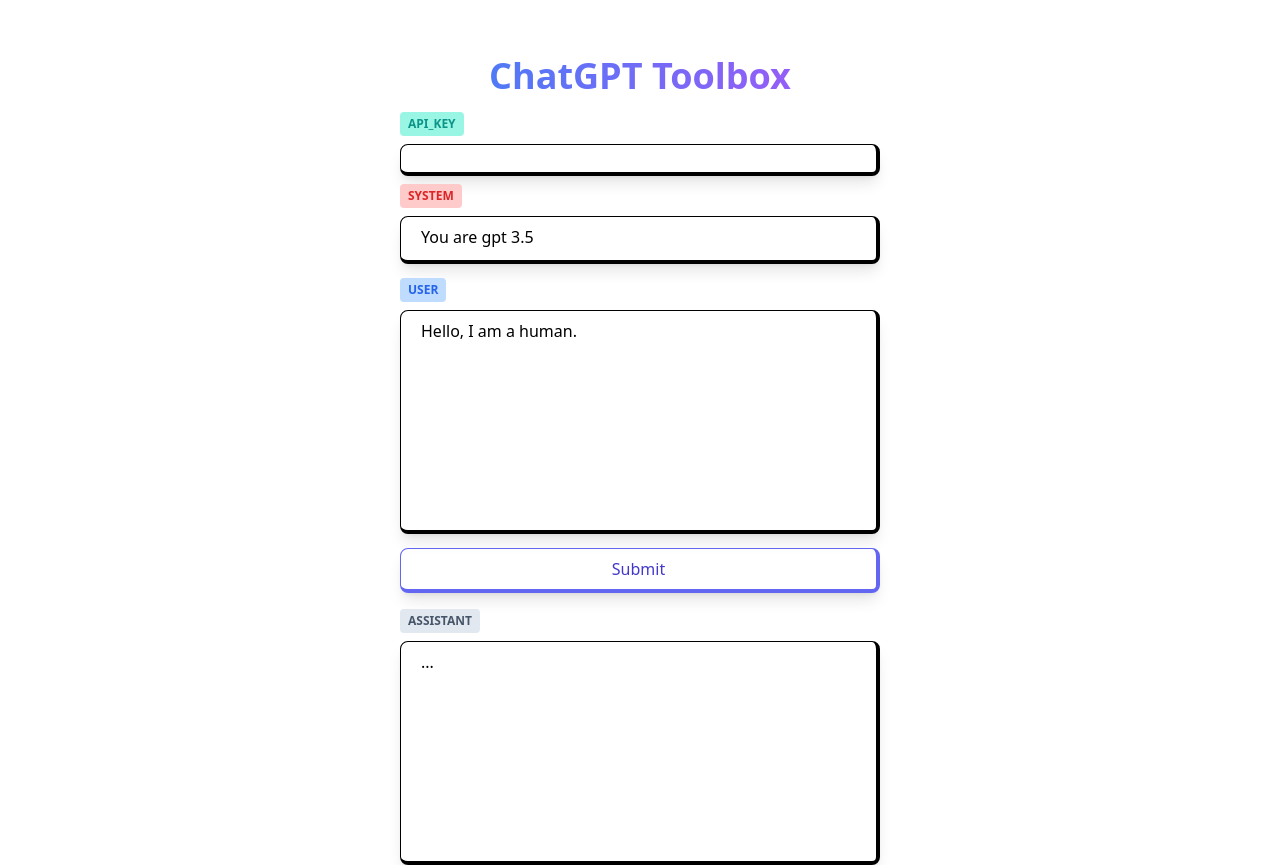
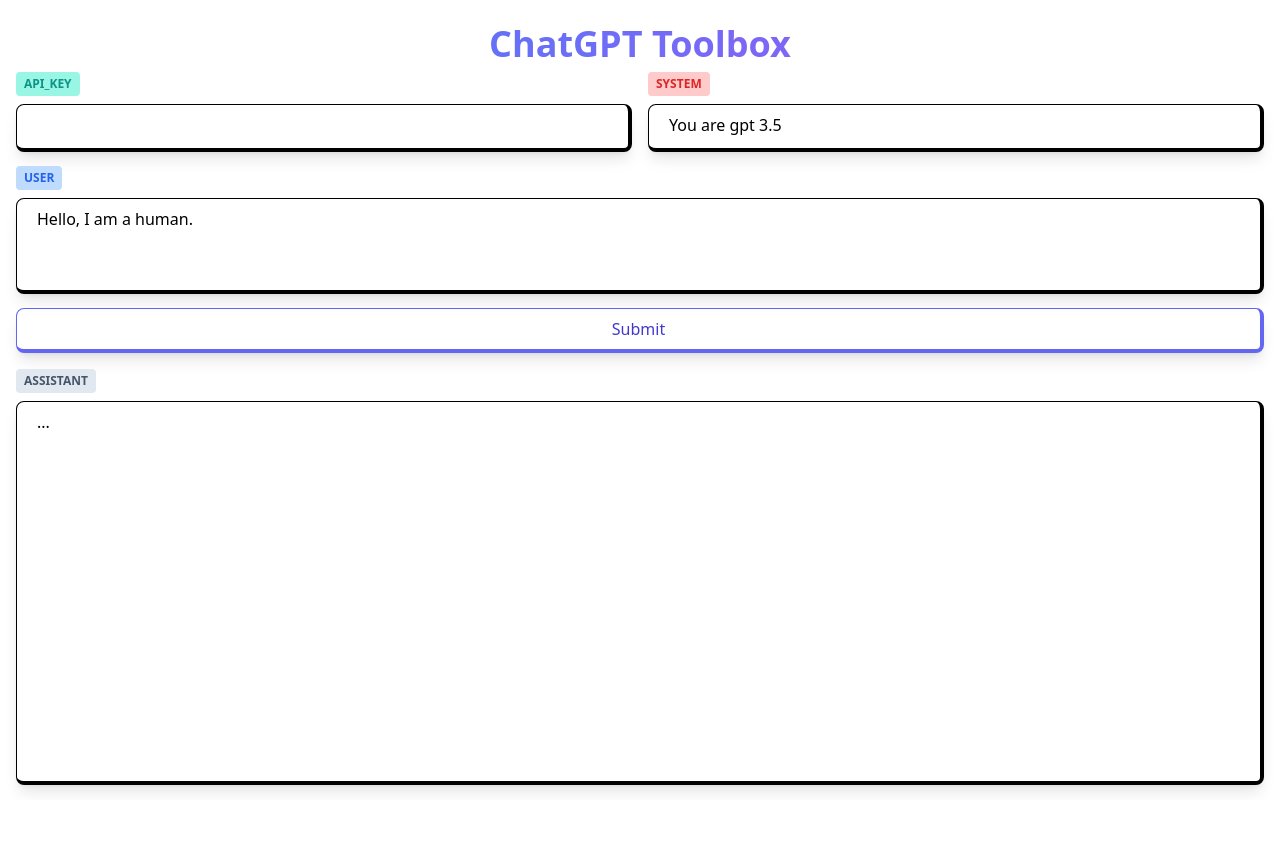
Before and after one commit to marsinlegend/chatgpt-toolbox, a Next.js app: page / in a window 1280 px wide. After the commit the page ends 800 px from the top, so only its background shows below. Built offline with nearby package versions, Linux system fonts and the light colour scheme.

Commit message:
reponsive

```diff
--- a/app/App.tsx
+++ b/app/App.tsx
@@ -34,7 +34,7 @@
   };
 
   const handleSubmitPromptBtnClicked = () => {
-    if (question !== "") {
+    if (question !== "" && !isLoading) {
       setIsLoading(true);
       setAnswer("");
 
@@ -130,13 +130,14 @@
   }, [answer]);
 
   return (
-    <main className="container mx-auto max-w-lg px-4 pt-12">
-      <div className="flex flex-col">
+    <main className="container mx-auto max-w-lg xl:max-w-screen-xl px-4 pt-6">
+      <div className="flex flex-col xl:flex-row xl:flex-wrap">
         <div className="basis-full">
-          <h1 className="my-2 text-center text-4xl font-extrabold text-transparent bg-clip-text bg-gradient-to-r from-blue-500 to-purple-500">
+          <h1 className="text-center text-4xl font-extrabold text-transparent bg-clip-text bg-gradient-to-r from-blue-500 to-purple-500">
             ChatGPT Toolbox
           </h1>
         </div>
+        <div className="basis-full xl:basis-1/2 xl:pr-2">
           <div className="flex flex-row">
             <div className="basis-full">
               <label>
@@ -144,7 +145,7 @@
                   API_KEY
                 </span>
                 <input
-                className="resize-none h-8 w-full px-5 py-2 font-medium border border-b-4 border-r-4 border-black rounded-lg shadow-lg hover:shadow-sm"
+                  className="resize-none h-8 xl:h-12 w-full px-5 py-2 font-medium border border-b-4 border-r-4 border-black rounded-lg shadow-lg hover:shadow-sm"
                   name="apiKey"
                   type="password"
                   value={apiKey}
@@ -167,7 +168,8 @@
             </label>
           </div> */}
           </div>
-        <div className="basis-full">
+        </div>
+        <div className="basis-full xl:basis-1/2  xl:pl-2">
           <label>
             <span className="text-xs font-semibold inline-block py-1 px-2 my-2 uppercase rounded text-red-600 bg-red-200 last:mr-0 mr-1">
               System
@@ -186,7 +188,7 @@
               User
             </span>
             <textarea
-              className="resize-none h-56 w-full px-5 py-2 font-medium border border-b-4 border-r-4 border-black rounded-lg shadow-lg hover:shadow-sm"
+              className="resize-none h-56 xl:h-24 w-full px-5 py-2 font-medium border border-b-4 border-r-4 border-black rounded-lg shadow-lg hover:shadow-sm"
               name="user"
               value={question}
               onChange={(e) => setQuestion(e.target.value)}
@@ -212,7 +214,7 @@
               Assistant
             </span>
             <div
-              className="overflow-auto h-56 w-full px-5 py-2 font-medium border border-b-4 border-r-4 border-black rounded-lg shadow-lg hover:shadow-sm"
+              className="overflow-auto h-56 xl:h-96 w-full px-5 py-2 font-medium border border-b-4 border-r-4 border-black rounded-lg shadow-lg hover:shadow-sm"
               dangerouslySetInnerHTML={{ __html: marked.parse(answer) }}
             />
           </label>
```
Lines whose indentation alone changed are shown as unchanged.
